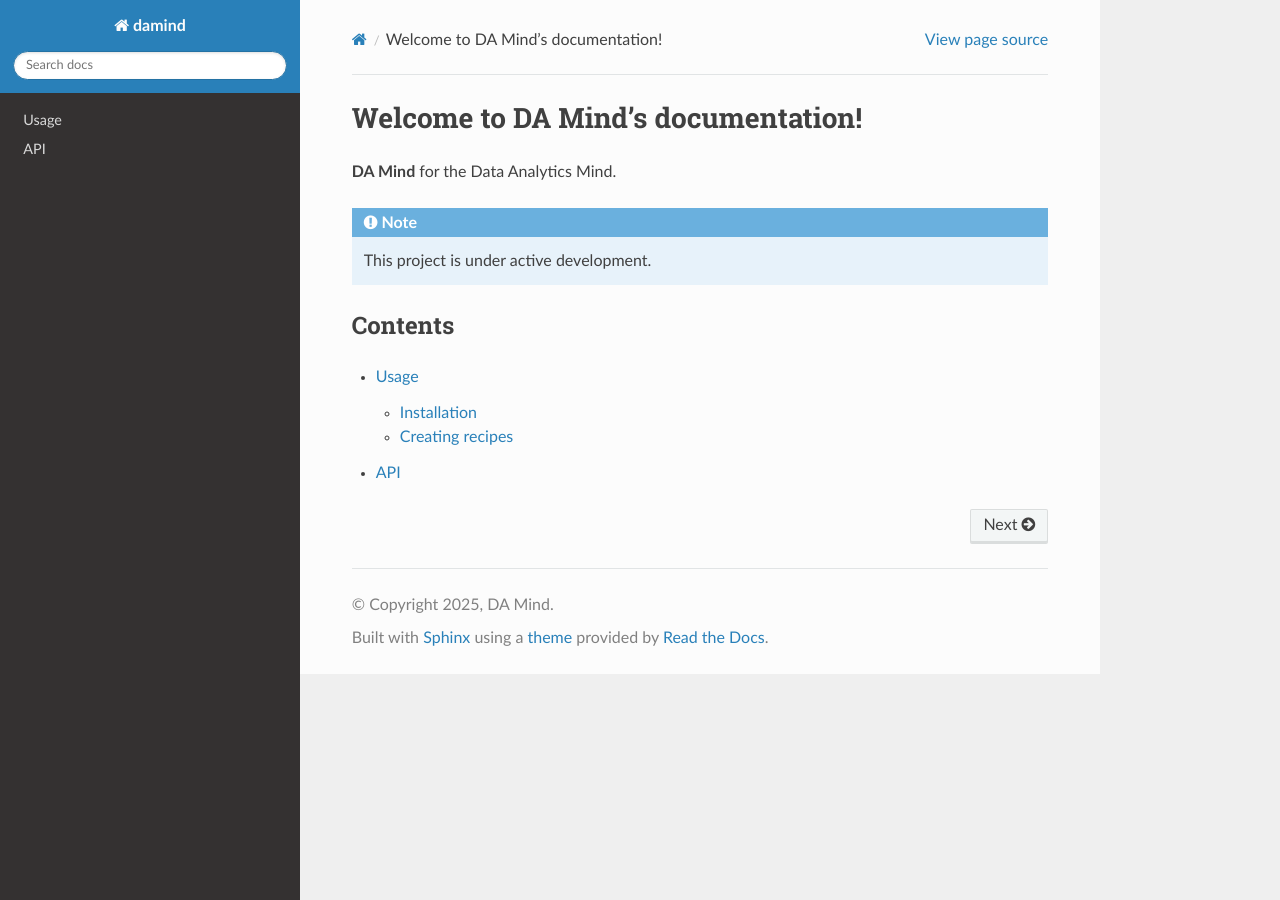
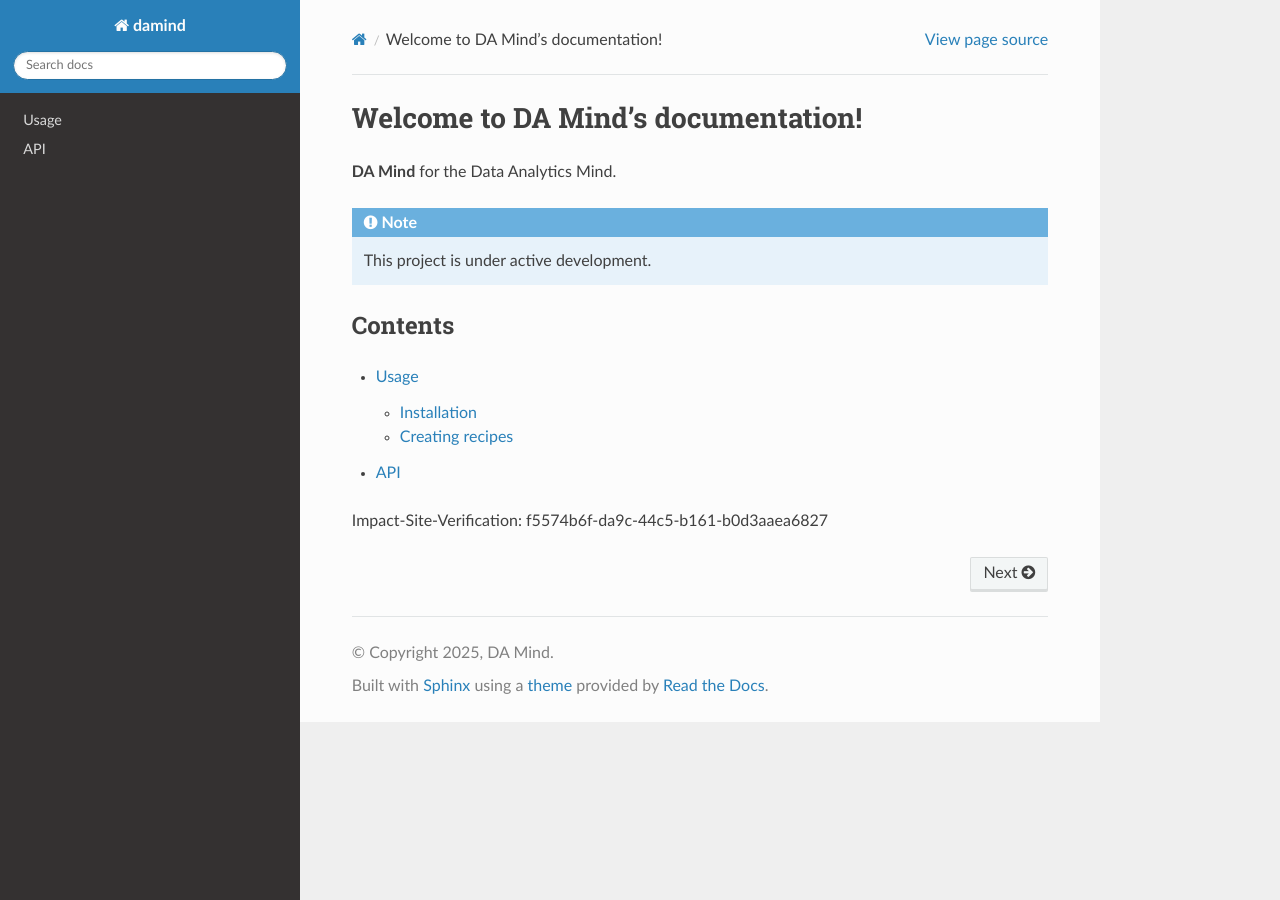
Before and after one commit to dataanalyticsmind/damind, a Sphinx documentation site: the page built from docs/source/index.rst, in a window 1280 px wide. Built offline with Sphinx 7.4.7 and the Read the Docs theme 3.1.0, drawn with Linux system fonts in a browser that asks for light colours.

Commit message:
Update index.rst

```diff
--- a/docs/source/index.rst
+++ b/docs/source/index.rst
@@ -14,3 +14,5 @@ Contents
 
    usage
    api
+
+Impact-Site-Verification: f5574b6f-da9c-44c5-b161-b0d3aaea6827
```
